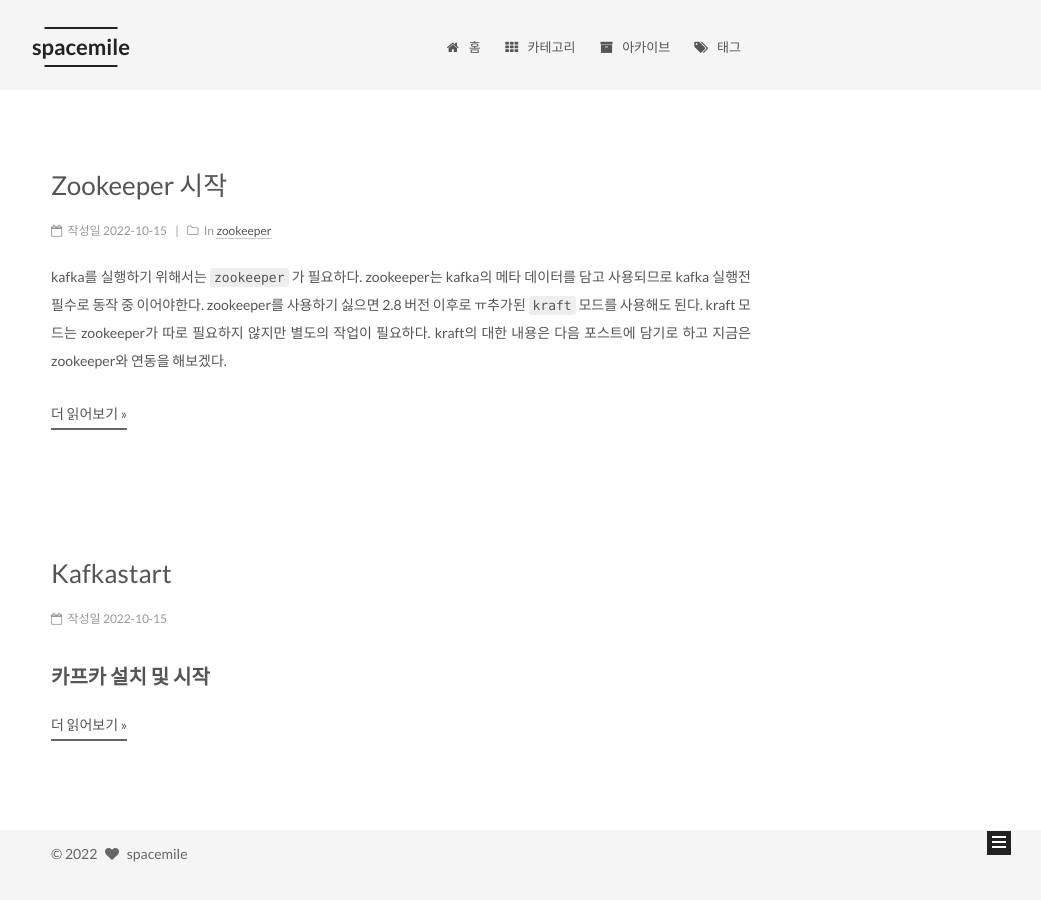
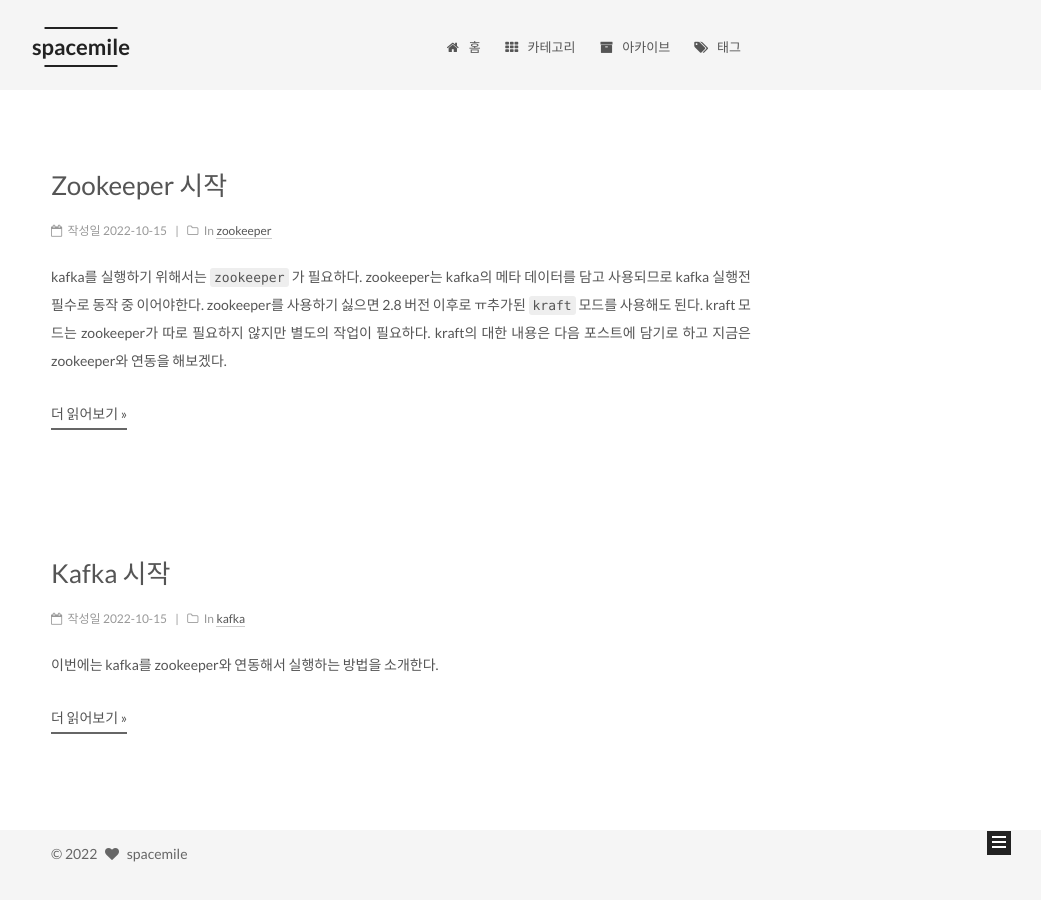
Before and after one commit to spacemile/spacemile.github.io, a Jekyll site: the page built from index.html, in a window 1280 px wide. Shown: the whole page, without its empty margins (239-1280 px from the left). Built offline with Jekyll 4.4.1, drawn with Linux system fonts in a browser that asks for light colours; the list of posts is cut into pages by our own code; part of the change alters nothing that is shown.

Commit message:
Update 2022-10-15-kafkastart.md

````diff
--- a/_posts/2022-10-15-kafkastart.md
+++ b/_posts/2022-10-15-kafkastart.md
@@ -1,7 +1,48 @@
+---
+title: Kafka 시작
+date: 2022-10-15
+categories:
+- kafka
+tags:
+- kafka
+---
+
+이번에는 kafka를 zookeeper와 연동해서 실행하는 방법을 소개한다.
 
 ### 카프카 설치 및 시작
 
+#### 1. 설치
+
+설치는 아래의 링크에서 가능하다.
+
 https://kafka.apache.org/downloads
+
+#### 2. 설정
+
+다운로드 받은 kafka 압축을 해제하면,
+
+zookeeper와 같이 bin, config ... 등의 디렉토리가 존재한다.
+
+kafka의 서버 세팅은 `config/server.properties` 에서 한다. kafka를 localhost 환경에서 동작하게 할 것 이므로 listener 설정을 한다.
+
+우선 server.properties를 열고 listener 설정을 추가 하거나 주석을 해제한후 값을 다음과 같이 입력해 주자.
+
+통신이 `PLAINTEXT` 그리고 localhost의 9092를 통해서 이루어진다는 뜻 이다.
+
+```properties
+listeners=PLAINTEXT://localhost:9092
+```
+
+PLAINTEXT는 별도의 인증을 사용하지 않는 프로토콜이며 인증을 사용하기 위해서는 `SASL_PLAINTEXT` 과 같은 프로토콜을 입력해야하지만 다른 추가적인 설정을 해야할 것이 많으므로 다음번에 글을 작성 하겠다.
+
+그리고 kafka를 사용하기 위해서 zookeeper를 설치 하였다.
+
+```properties
+
+```
+
+
+
 
 ```
 ./kafka-server-start.sh [server.properties]
````
